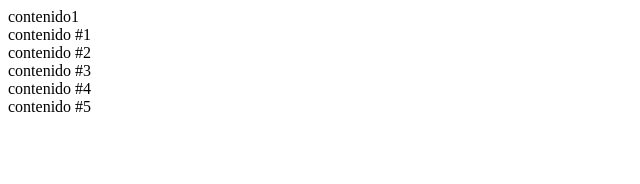
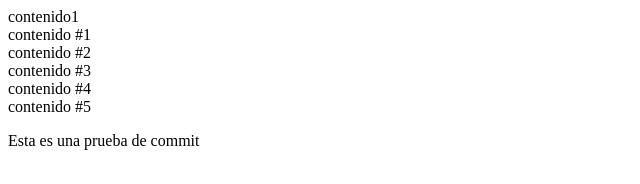
Before and after one commit to Kike35/Bedu, a plain HTML site: page Index.html in a window 1280 px wide. Shown: the whole page, without its empty margins (0-640 px from the left). Drawn offline with Linux system fonts and the light colour scheme.

Commit message:
estes es un commit remoto

```diff
--- a/Index.html
+++ b/Index.html
@@ -16,5 +16,11 @@
         <div class="item">contenido #4</div>
         <div class="item">contenido #5</div>
     </div>
+
+    <div class="hola">
+        <P>Esta es una prueba de commit</P>
+    </div>
+
+
 </body>
 </html>
```
